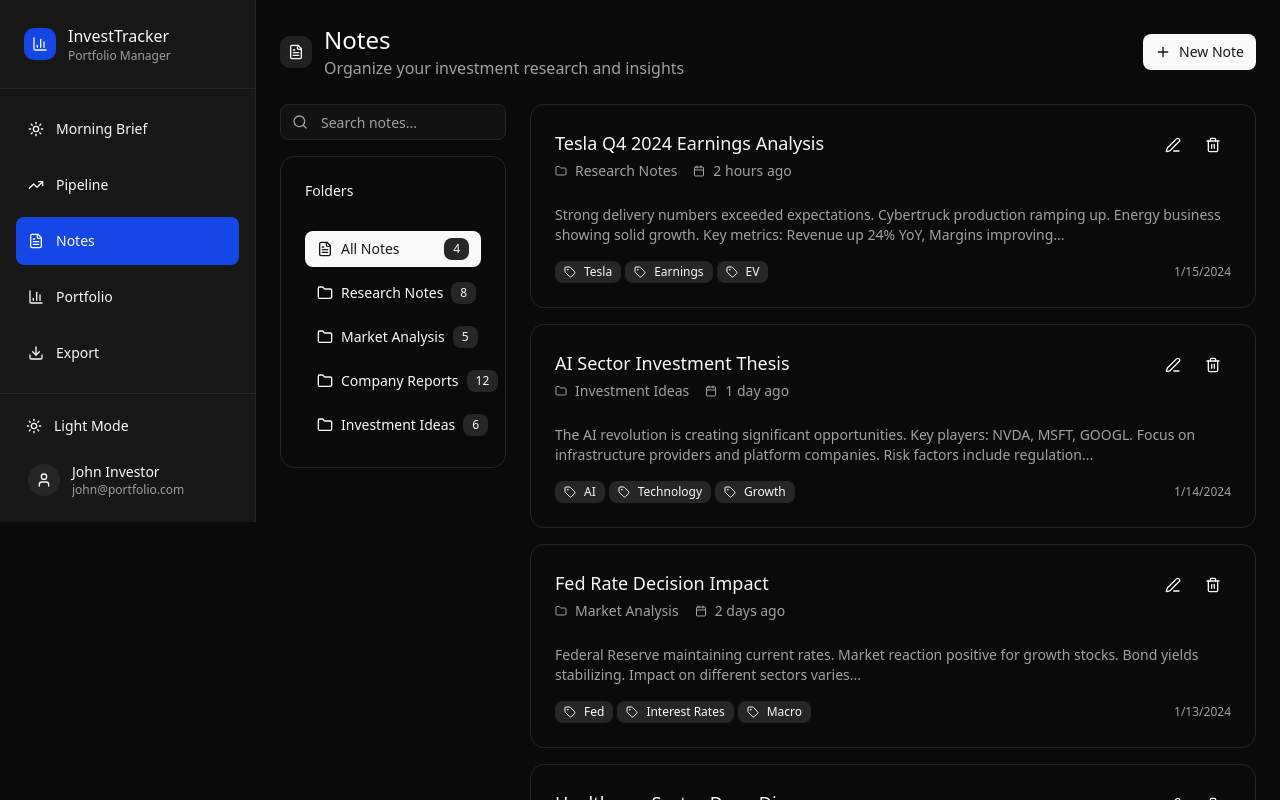
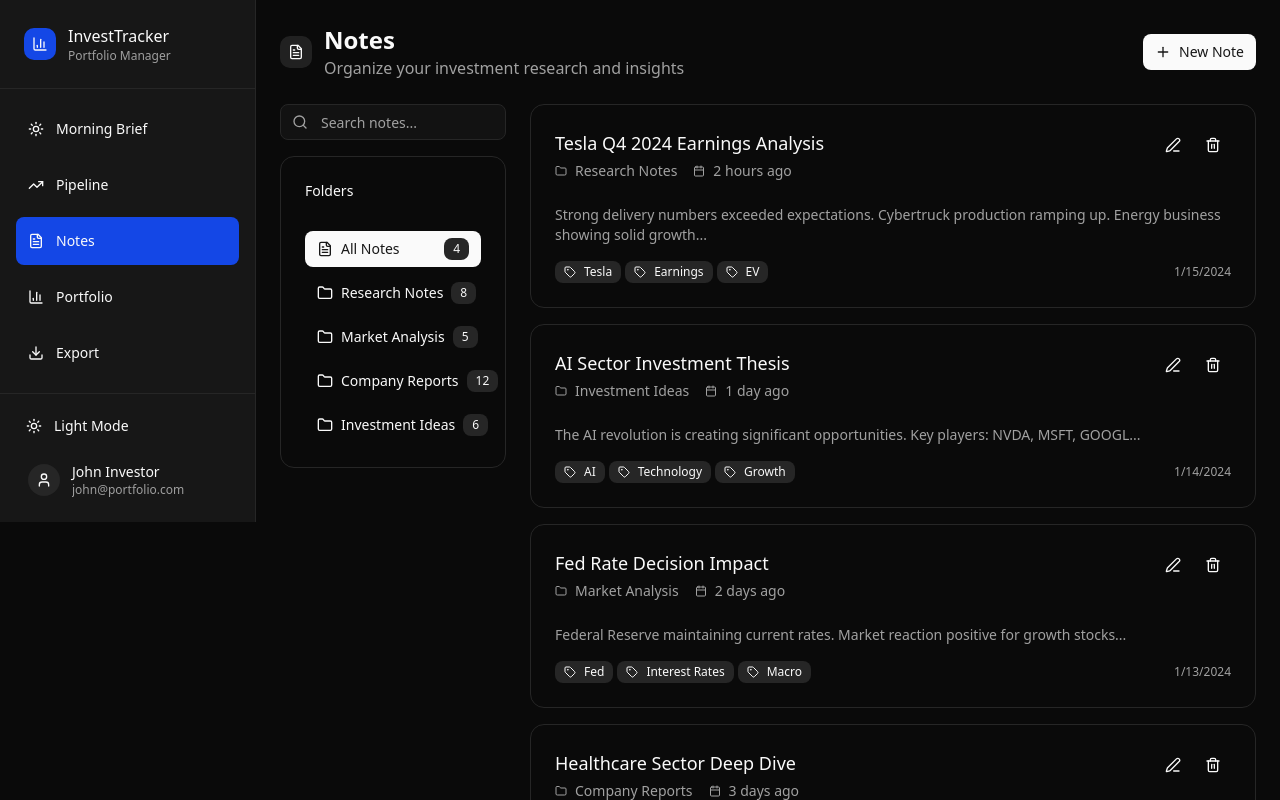
Before and after one commit to a-anvarbek/Case1, a React (Vite) app: page /notes in a window 1280 px wide. Shown: the top 800 px of the page. Built offline with nearby package versions, Linux system fonts and the light colour scheme.

Commit message:
feat: Change enotesjxs

```diff
--- a/package.json
+++ b/package.json
@@ -17,6 +17,7 @@
     "cmdk": "^1.1.1",
     "date-fns": "^4.1.0",
     "embla-carousel-react": "^8.6.0",
+    "framer-motion": "^12.23.22",
     "input-otp": "^1.4.2",
     "lucide-react": "^0.525.0",
     "next-themes": "^0.4.6",
--- a/src/pages/Notes.jsx
+++ b/src/pages/Notes.jsx
@@ -1,14 +1,10 @@
-import { useState } from "react";
-import {
-  Card,
-  CardContent,
-  CardHeader,
-  CardTitle,
-} from "../components/ui/card";
-import { Button } from "../components/ui/button";
-import { Input } from "../components/ui/input";
-import { Textarea } from "../components/ui/textarea";
-import { Badge } from "../components/ui/badge";
+import { useState } from 'react'
+import { motion, AnimatePresence } from 'framer-motion'
+import { Card, CardContent, CardHeader, CardTitle } from '../components/ui/card'
+import { Button } from '../components/ui/button'
+import { Input } from '../components/ui/input'
+import { Textarea } from '../components/ui/textarea'
+import { Badge } from '../components/ui/badge'
 import {
   FileText,
   Plus,
@@ -17,115 +13,97 @@ import {
   Edit3,
   Trash2,
   Calendar,
-  Tag,
-} from "lucide-react";
+  Tag
+} from 'lucide-react'
 import {
   Dialog,
   DialogContent,
   DialogHeader,
   DialogTitle,
   DialogTrigger,
-} from "../components/ui/dialog";
+} from '../components/ui/dialog'
 
 const folders = [
-  {
-    id: 1,
-    name: "Research Notes",
-    count: 8,
-    color: "bg-blue-500/10 text-blue-600",
-  },
-  {
-    id: 2,
-    name: "Market Analysis",
-    count: 5,
-    color: "bg-green-500/10 text-green-600",
-  },
-  {
-    id: 3,
-    name: "Company Reports",
-    count: 12,
-    color: "bg-purple-500/10 text-purple-600",
-  },
-  {
-    id: 4,
-    name: "Investment Ideas",
-    count: 6,
-    color: "bg-orange-500/10 text-orange-600",
-  },
-];
+  { id: 1, name: 'Research Notes', count: 8, color: 'bg-blue-500/10 text-blue-600' },
+  { id: 2, name: 'Market Analysis', count: 5, color: 'bg-green-500/10 text-green-600' },
+  { id: 3, name: 'Company Reports', count: 12, color: 'bg-purple-500/10 text-purple-600' },
+  { id: 4, name: 'Investment Ideas', count: 6, color: 'bg-orange-500/10 text-orange-600' }
+]
 
 const notes = [
   {
     id: 1,
     title: "Tesla Q4 2024 Earnings Analysis",
-    content:
-      "Strong delivery numbers exceeded expectations. Cybertruck production ramping up. Energy business showing solid growth. Key metrics: Revenue up 24% YoY, Margins improving...",
+    content: "Strong delivery numbers exceeded expectations. Cybertruck production ramping up. Energy business showing solid growth...",
     folder: "Research Notes",
     tags: ["Tesla", "Earnings", "EV"],
     date: "2024-01-15",
-    lastModified: "2 hours ago",
+    lastModified: "2 hours ago"
   },
   {
     id: 2,
     title: "AI Sector Investment Thesis",
-    content:
-      "The AI revolution is creating significant opportunities. Key players: NVDA, MSFT, GOOGL. Focus on infrastructure providers and platform companies. Risk factors include regulation...",
+    content: "The AI revolution is creating significant opportunities. Key players: NVDA, MSFT, GOOGL...",
     folder: "Investment Ideas",
     tags: ["AI", "Technology", "Growth"],
     date: "2024-01-14",
-    lastModified: "1 day ago",
+    lastModified: "1 day ago"
   },
   {
     id: 3,
     title: "Fed Rate Decision Impact",
-    content:
-      "Federal Reserve maintaining current rates. Market reaction positive for growth stocks. Bond yields stabilizing. Impact on different sectors varies...",
+    content: "Federal Reserve maintaining current rates. Market reaction positive for growth stocks...",
     folder: "Market Analysis",
     tags: ["Fed", "Interest Rates", "Macro"],
     date: "2024-01-13",
-    lastModified: "2 days ago",
+    lastModified: "2 days ago"
   },
   {
     id: 4,
     title: "Healthcare Sector Deep Dive",
-    content:
-      "Aging population demographics driving healthcare demand. Key themes: biotech innovation, medical devices, digital health. Companies to watch: JNJ, PFE, UNH...",
+    content: "Aging population demographics driving healthcare demand. Key themes: biotech innovation, medical devices...",
     folder: "Company Reports",
     tags: ["Healthcare", "Demographics", "Innovation"],
     date: "2024-01-12",
-    lastModified: "3 days ago",
-  },
-];
+    lastModified: "3 days ago"
+  }
+]
 
 export default function Notes() {
-  const [selectedFolder, setSelectedFolder] = useState("all");
-  const [searchTerm, setSearchTerm] = useState("");
-  const [isNewNoteOpen, setIsNewNoteOpen] = useState(false);
+  const [selectedFolder, setSelectedFolder] = useState('all')
+  const [searchTerm, setSearchTerm] = useState('')
+  const [isNewNoteOpen, setIsNewNoteOpen] = useState(false)
 
-  const filteredNotes = notes.filter((note) => {
-    const matchesSearch =
-      note.title.toLowerCase().includes(searchTerm.toLowerCase()) ||
+  const filteredNotes = notes.filter(note => {
+    const matchesSearch = note.title.toLowerCase().includes(searchTerm.toLowerCase()) ||
                          note.content.toLowerCase().includes(searchTerm.toLowerCase()) ||
-      note.tags.some((tag) =>
-        tag.toLowerCase().includes(searchTerm.toLowerCase())
-      );
-    const matchesFolder =
-      selectedFolder === "all" || note.folder === selectedFolder;
-    return matchesSearch && matchesFolder;
-  });
+                         note.tags.some(tag => tag.toLowerCase().includes(searchTerm.toLowerCase()))
+    const matchesFolder = selectedFolder === 'all' || note.folder === selectedFolder
+    return matchesSearch && matchesFolder
+  })
+
 
   return (
-    <div className="p-6 space-y-6">
+    <motion.div
+      className="p-6 space-y-6"
+      initial={{ opacity: 0, y: 10 }}
+      animate={{ opacity: 1, y: 0 }}
+      transition={{ duration: 0.4, ease: "easeOut" }}
+    >
+      {/* Header */}
       <div className="flex items-center justify-between">
         <div className="flex items-center gap-3">
-          <div className="w-8 h-8 bg-primary/10 rounded-lg flex items-center justify-center">
+          <motion.div
+            className="w-8 h-8 bg-primary/10 rounded-lg flex items-center justify-center"
+            initial={{ scale: 0.8, opacity: 0 }}
+            animate={{ scale: 1, opacity: 1 }}
+            transition={{ type: "spring", stiffness: 200 }}
+          >
             <FileText className="w-4 h-4 text-primary" />
-          </div>
+          </motion.div>
           <div>
-            <h1 className="text-2xl">Notes</h1>
-            <p className="text-muted-foreground">
-              Organize your investment research and insights
-            </p>
+            <h1 className="text-2xl font-semibold">Notes</h1>
+            <p className="text-muted-foreground">Organize your investment research and insights</p>
           </div>
         </div>
         <Dialog open={isNewNoteOpen} onOpenChange={setIsNewNoteOpen}>
@@ -135,7 +113,7 @@ export default function Notes() {
               New Note
             </Button>
           </DialogTrigger>
-          <DialogContent className="max-w-2xl">
+          <DialogContent className="max-w-2xl motion-safe:animate-in fade-in-50 zoom-in-95">
             <DialogHeader>
               <DialogTitle>Create New Note</DialogTitle>
             </DialogHeader>
@@ -147,23 +125,17 @@ export default function Notes() {
                 <Button variant="outline">Research Notes</Button>
               </div>
               <div className="flex justify-end gap-2">
-                <Button
-                  variant="outline"
-                  onClick={() => setIsNewNoteOpen(false)}
-                >
-                  Cancel
-                </Button>
-                <Button onClick={() => setIsNewNoteOpen(false)}>
-                  Save Note
-                </Button>
+                <Button variant="outline" onClick={() => setIsNewNoteOpen(false)}>Cancel</Button>
+                <Button onClick={() => setIsNewNoteOpen(false)}>Save Note</Button>
               </div>
             </div>
           </DialogContent>
         </Dialog>
       </div>
 
+      {/* Layout */}
       <div className="grid grid-cols-1 lg:grid-cols-4 gap-6">
-        {/* Sidebar with folders */}
+        {/* Sidebar */}
         <div className="space-y-4">
           <div className="relative">
             <Search className="absolute left-3 top-1/2 -translate-y-1/2 w-4 h-4 text-muted-foreground" />
@@ -181,9 +153,9 @@ export default function Notes() {
             </CardHeader>
             <CardContent className="space-y-2">
               <Button
-                variant={selectedFolder === "all" ? "default" : "ghost"}
-                className="w-full justify-start gap-2"
-                onClick={() => setSelectedFolder("all")}
+                variant={selectedFolder === 'all' ? 'default' : 'ghost'}
+                className="w-full justify-start gap-2 transition-all"
+                onClick={() => setSelectedFolder('all')}
               >
                 <FileText className="w-4 h-4" />
                 All Notes
@@ -194,8 +166,8 @@ export default function Notes() {
               {folders.map((folder) => (
                 <Button
                   key={folder.id}
-                  variant={selectedFolder === folder.name ? "default" : "ghost"}
-                  className="w-full justify-start gap-2"
+                  variant={selectedFolder === folder.name ? 'default' : 'ghost'}
+                  className="w-full justify-start gap-2 transition-all"
                   onClick={() => setSelectedFolder(folder.name)}
                 >
                   <Folder className="w-4 h-4" />
@@ -209,13 +181,19 @@ export default function Notes() {
           </Card>
         </div>
 
-        {/* Notes list */}
+
+        {/* Notes List */}
         <div className="lg:col-span-3 space-y-4">
+          <AnimatePresence>
             {filteredNotes.map((note) => (
-            <Card
+              <motion.div
                 key={note.id}
-              className="hover:shadow-md transition-shadow cursor-pointer"
+                initial={{ opacity: 0, y: 15 }}
+                animate={{ opacity: 1, y: 0 }}
+                exit={{ opacity: 0, y: -10 }}
+                transition={{ type: "spring", stiffness: 120 }}
               >
+                <Card className="hover:shadow-lg transition-all cursor-pointer">
                   <CardContent className="p-6">
                     <div className="flex items-start justify-between mb-3">
                       <div className="flex-1">
@@ -228,27 +206,17 @@ export default function Notes() {
                         </div>
                       </div>
                       <div className="flex gap-1">
-                    <Button variant="ghost" size="sm">
-                      <Edit3 className="w-4 h-4" />
-                    </Button>
-                    <Button variant="ghost" size="sm">
-                      <Trash2 className="w-4 h-4" />
-                    </Button>
+                        <Button variant="ghost" size="sm"><Edit3 className="w-4 h-4" /></Button>
+                        <Button variant="ghost" size="sm"><Trash2 className="w-4 h-4" /></Button>
                       </div>
                     </div>
-
                     <p className="text-sm text-muted-foreground mb-4 line-clamp-3">
                       {note.content}
                     </p>
-
                     <div className="flex items-center justify-between">
                       <div className="flex flex-wrap gap-1">
                         {note.tags.map((tag, index) => (
-                      <Badge
-                        key={index}
-                        variant="secondary"
-                        className="text-xs"
-                      >
+                          <Badge key={index} variant="secondary" className="text-xs">
                             <Tag className="w-3 h-3 mr-1" />
                             {tag}
                           </Badge>
@@ -260,30 +228,11 @@ export default function Notes() {
                     </div>
                   </CardContent>
                 </Card>
+              </motion.div>
             ))}
-
-          {filteredNotes.length === 0 && (
-            <Card>
-              <CardContent className="p-12 text-center">
-                <FileText className="w-12 h-12 text-muted-foreground/50 mx-auto mb-4" />
-                <h3 className="text-lg mb-2">No notes found</h3>
-                <p className="text-muted-foreground mb-4">
-                  {searchTerm || selectedFolder !== "all"
-                    ? "Try adjusting your search or selecting a different folder"
-                    : "Start organizing your investment research by creating your first note"}
-                </p>
-                <Button
-                  className="gap-2"
-                  onClick={() => setIsNewNoteOpen(true)}
-                >
-                  <Plus className="w-4 h-4" />
-                  Create First Note
-                </Button>
-              </CardContent>
-            </Card>
-          )}
+          </AnimatePresence>
         </div>
       </div>
-    </div>
-  );
+    </motion.div>
+  )
 }
```
Also changed, not shown: 1 other file (tests, documents, lock files or other folders). Lines whose indentation alone changed are shown as unchanged.
